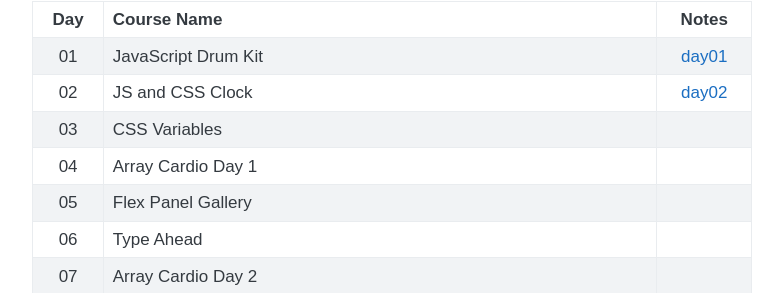
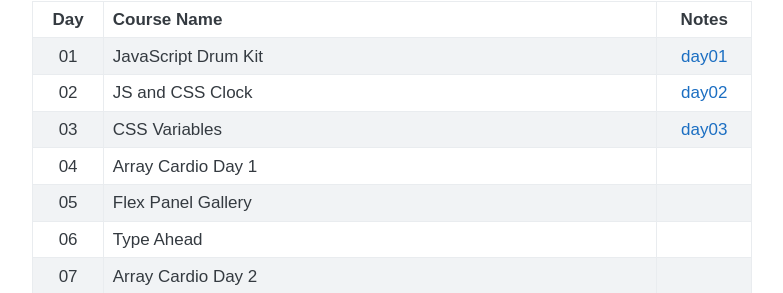
Before and after one commit to bhy304/bhy304.github.io, a Jekyll site: the page built from _posts/2019-11-18-JS30.md, in a window 1280 px wide and 900 px high, scrolled down 865 px. Shown: the part 140-433 px from the top of the window, without its empty margins (248-1031 px from the left). Built offline with Jekyll 4.4.1, drawn with Linux system fonts in a browser that asks for light colours.

Commit message:
Add day03 in JS30

```diff
--- a/_posts/2019-11-18-JS30.md
+++ b/_posts/2019-11-18-JS30.md
@@ -37,7 +37,7 @@ JavaScript30 튜토리얼은 30일 동안 30개의 프로젝트를 수행한다.
 | :-----: | :-------------------------------------------- | :----------------------------------------------------------: |
 |   01    | JavaScript Drum Kit                           | [day01](https://hayeonbaek.gitbook.io/til/today-i-learned/javascript30/day01) |
 |   02    | JS and CSS Clock                              | [day02](https://hayeonbaek.gitbook.io/til/today-i-learned/javascript30/day02) |
-|   03    | CSS Variables                                 |                                                              |
+|   03    | CSS Variables                                 | [day03](https://hayeonbaek.gitbook.io/til/today-i-learned/javascript30/day03) |
 |   04    | Array Cardio Day 1                            |                                                              |
 |   05    | Flex Panel Gallery                            |                                                              |
 |   06    | Type Ahead                                    |                                                              |
```
